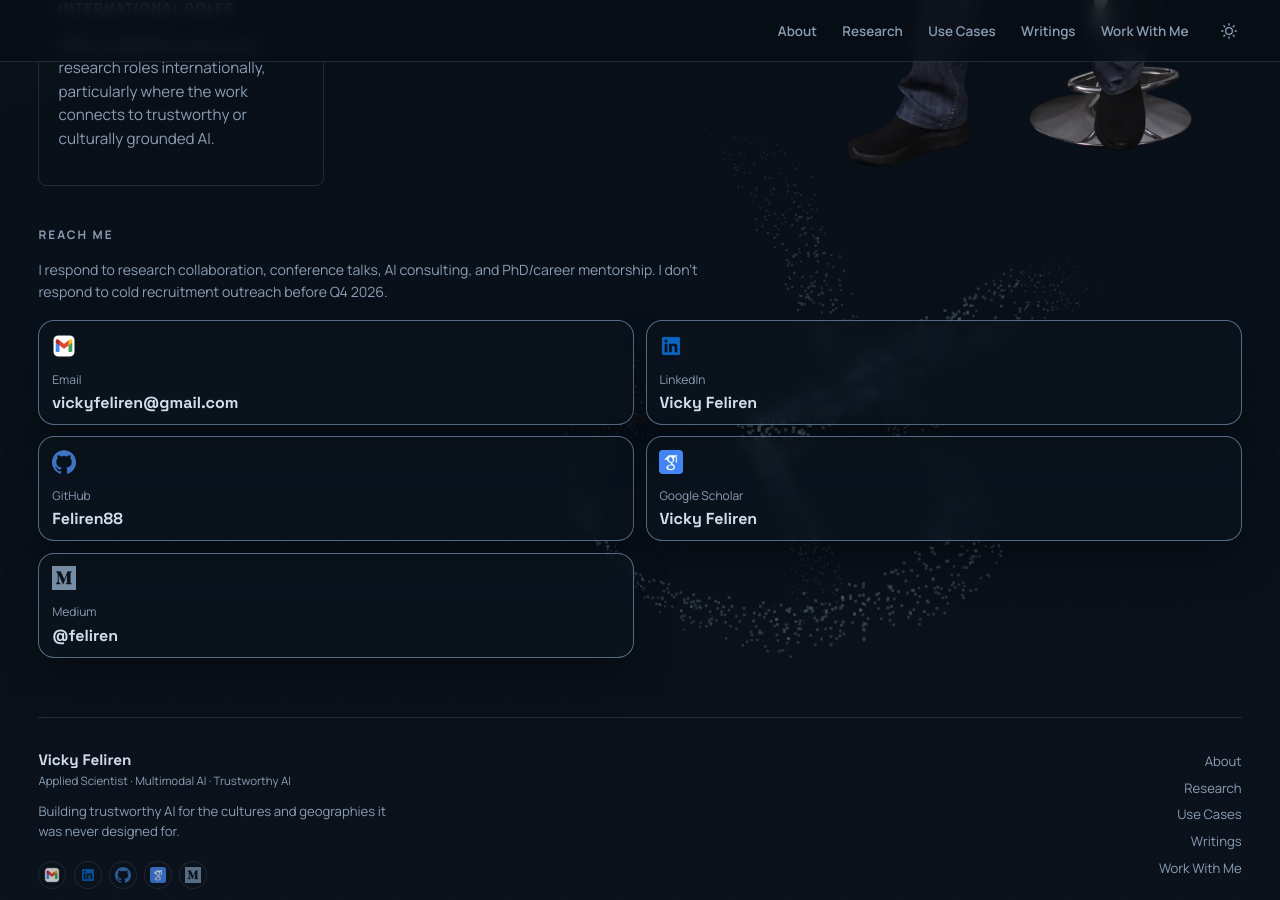
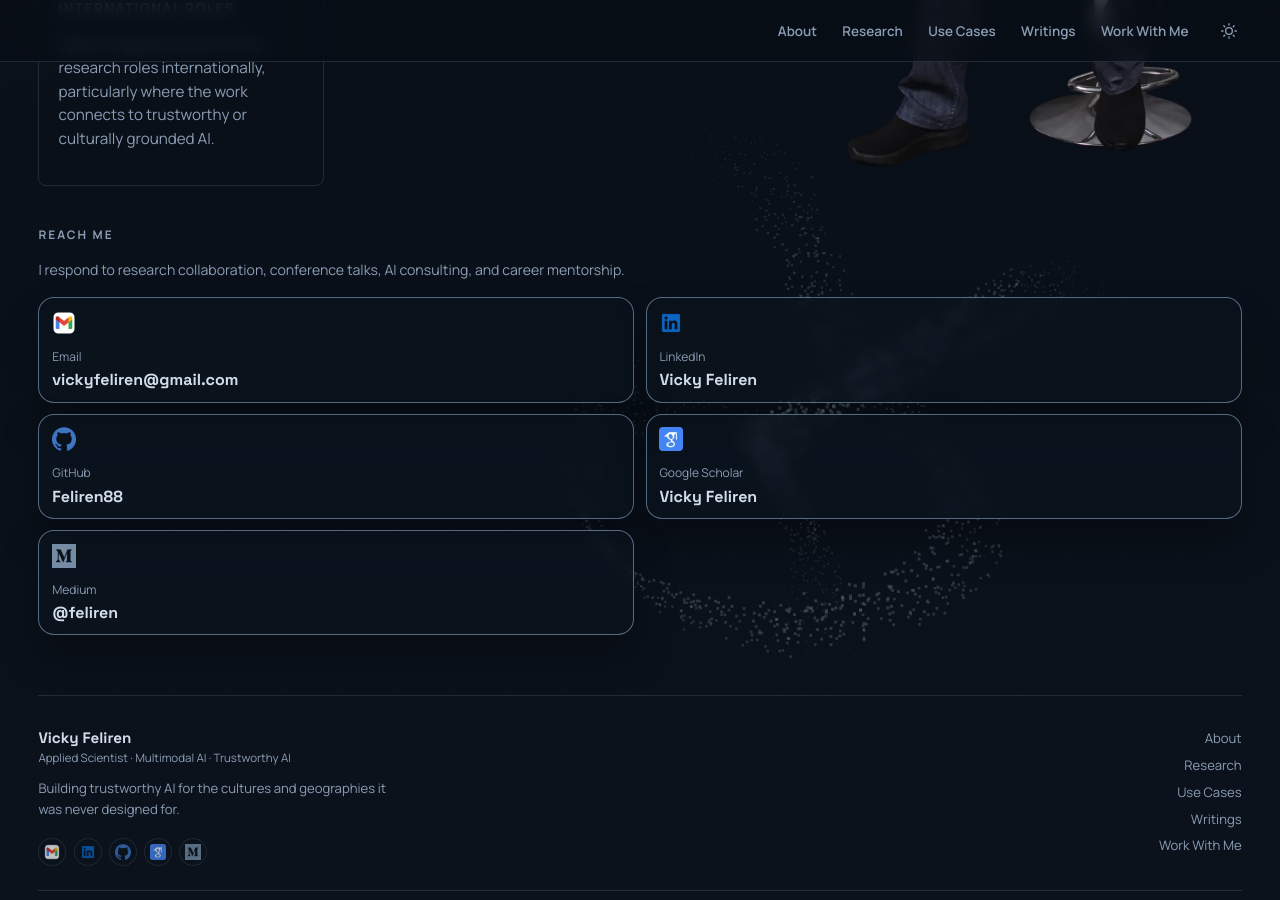
Before and after one commit to Feliren88/feliren88.github.io, a Jekyll site: the page built from _pages/contact.md, in a window 1280 px wide and 900 px high, scrolled down 792 px. Built offline with Jekyll 4.4.1, drawn with Linux system fonts in a browser that asks for light colours.

Commit message:
content: update contact.yml — simplify email_scope copy
Co-Authored-By: Claude Sonnet 4.6 <noreply@anthropic.com>

```diff
--- a/_data/contact.yml
+++ b/_data/contact.yml
@@ -12,7 +12,7 @@ engagements:
     description: 'Open to applied scientist and research roles internationally, particularly where the work connects to trustworthy or culturally grounded AI.'
 
 availability_headline: "Currently open for: research collaboration, conference talks, and mentorship."
-email_scope: "I respond to research collaboration, conference talks, AI consulting, and PhD/career mentorship. I don't respond to cold recruitment outreach before Q4 2026."
+email_scope: "I respond to research collaboration, conference talks, AI consulting, and career mentorship."
 calendly_url: ""
 calendly_slots_label: "Two slots per month · Currently open: June 2026"
 calendly_open: false
```
